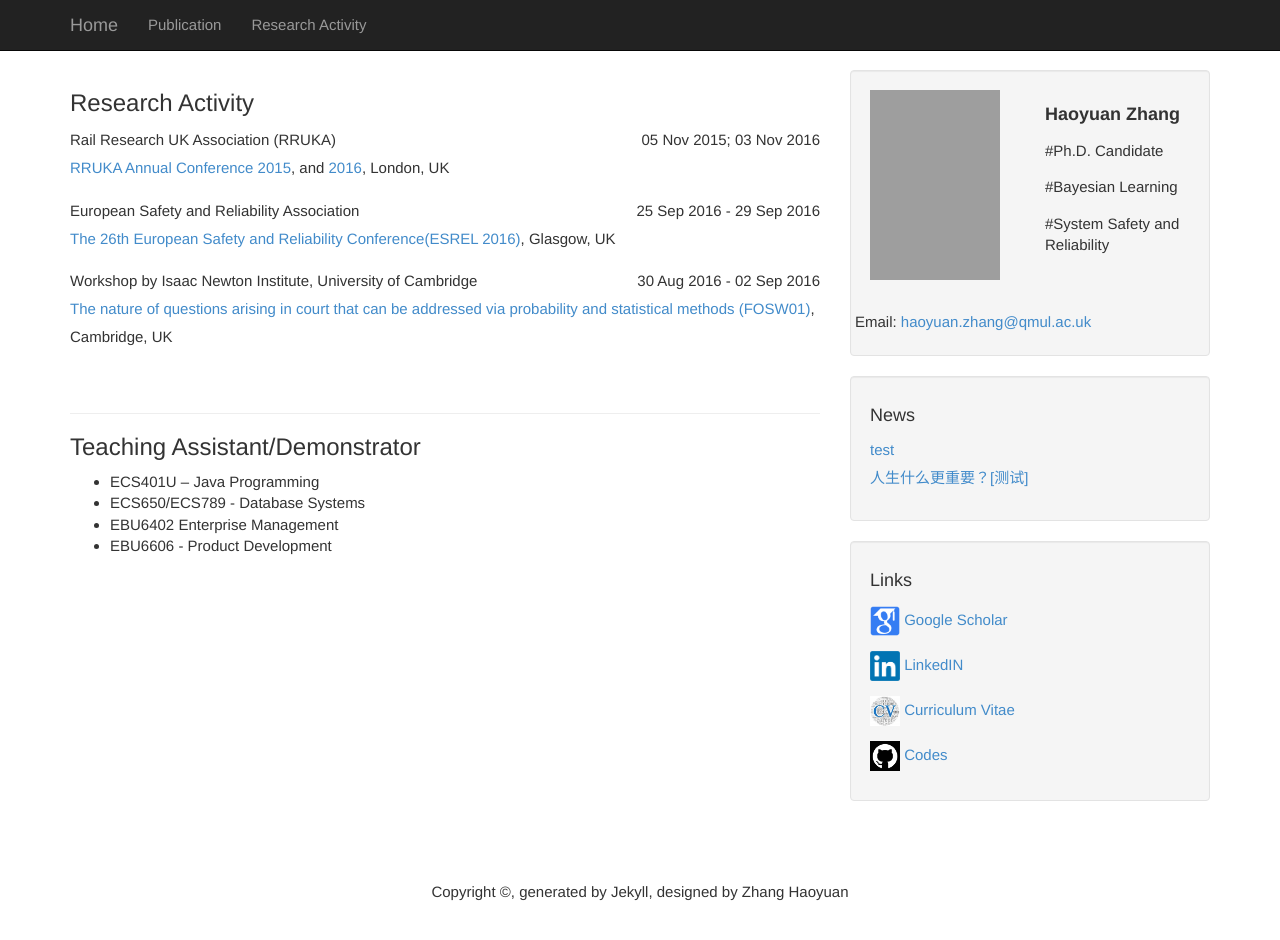
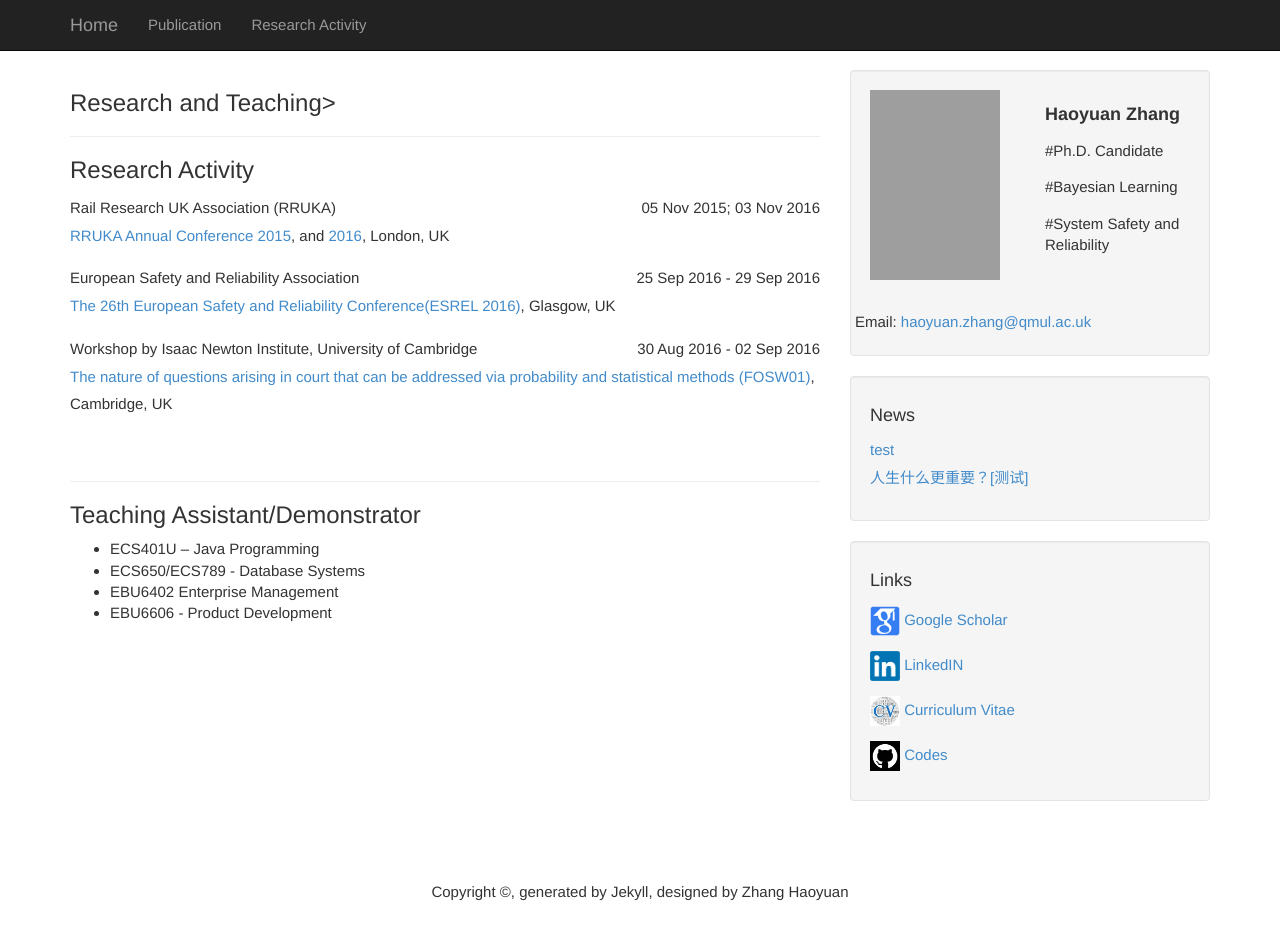
Before and after one commit to july0905/haoyuanzhang1990.github.io, a Jekyll site: the page built from researchactivity.md, in a window 1280 px wide and 953 px high. Shown: the top 940 px of the window. Built offline with Jekyll 4.4.1, drawn with Linux system fonts in a browser that asks for light colours; grey boxes are pictures that could not be loaded.

Commit message:
Update researchactivity.md

```diff
--- a/researchactivity.md
+++ b/researchactivity.md
@@ -2,6 +2,8 @@
 layout: index
 title: "Research Activity"
 ---
+<h3>Research and Teaching></h3>
+<hr>
 <h3>Research Activity</h3>
 
 <p style="text-align:left;">
```
